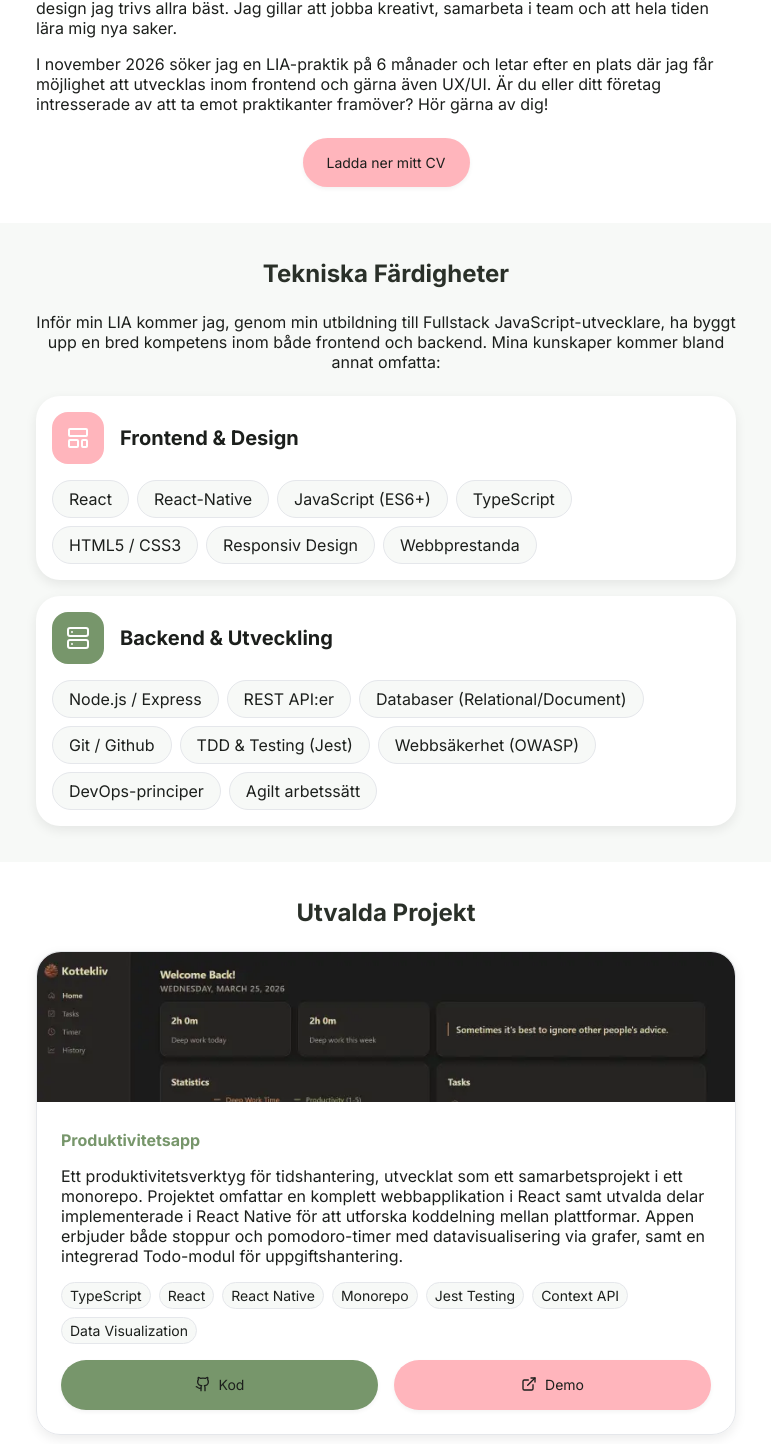
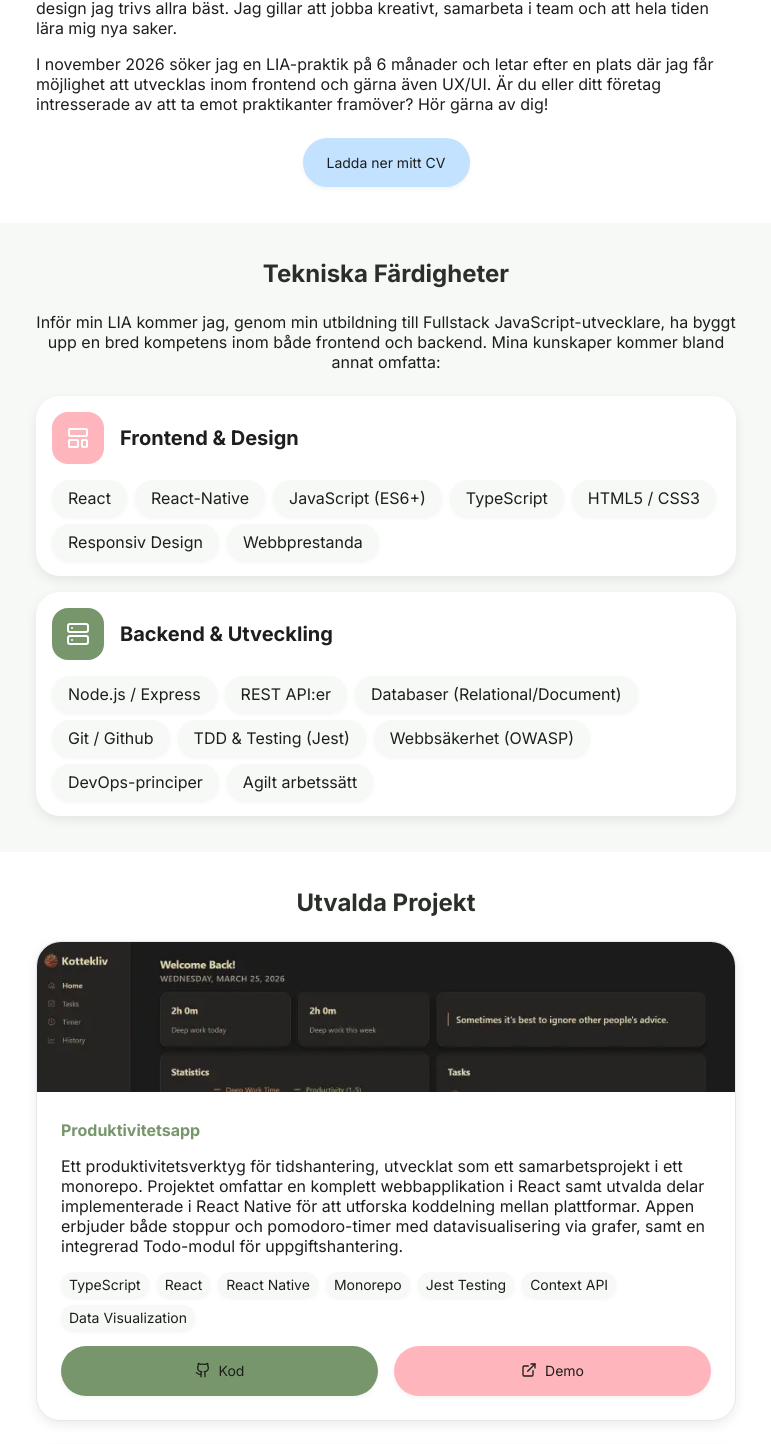
Before and after one commit to vczarnotta/portfolio, a React (Vite) app: page / in a window 1280 px wide. Shown: the part 756-2200 px from the top of the page, without its empty margins (254-1025 px from the left). Built offline with nearby package versions, Linux system fonts and the light colour scheme.

Commit message:
småändringar css

```diff
--- a/src/components/ProjectCard/ProjectCard.module.css
+++ b/src/components/ProjectCard/ProjectCard.module.css
@@ -36,8 +36,8 @@
   font-size: var(--font-size-sm);
   color: var(--color-text-main);
   padding: var(--space-2xs) var(--space-xs);
-  border: 1px solid var(--border);
   border-radius: var(--radius-pill);
+  box-shadow: var(--shadow-sm);
   white-space: nowrap;
 }
 
--- a/src/components/SkillCard/SkillCard.module.css
+++ b/src/components/SkillCard/SkillCard.module.css
@@ -43,7 +43,7 @@
   background-color: var(--bg-secondary);
   color: var(--color-text-main);
   padding: var(--space-xs) var(--space-sm);
-  border: 1px solid var(--border);
+  box-shadow: var(--shadow-sm);
   border-radius: var(--radius-pill);
   white-space: nowrap;
 }
--- a/src/sections/AboutSection/AboutSection.module.css
+++ b/src/sections/AboutSection/AboutSection.module.css
@@ -5,7 +5,7 @@
 }
 
 .buttonLink {
-  background-color: var(--color-secondary);
+  background-color: var(--color-accent);
   font-size: var(--font-size-sm);
   padding: var(--space-sm) var(--space-base);
   border-radius: var(--radius-pill);
```
